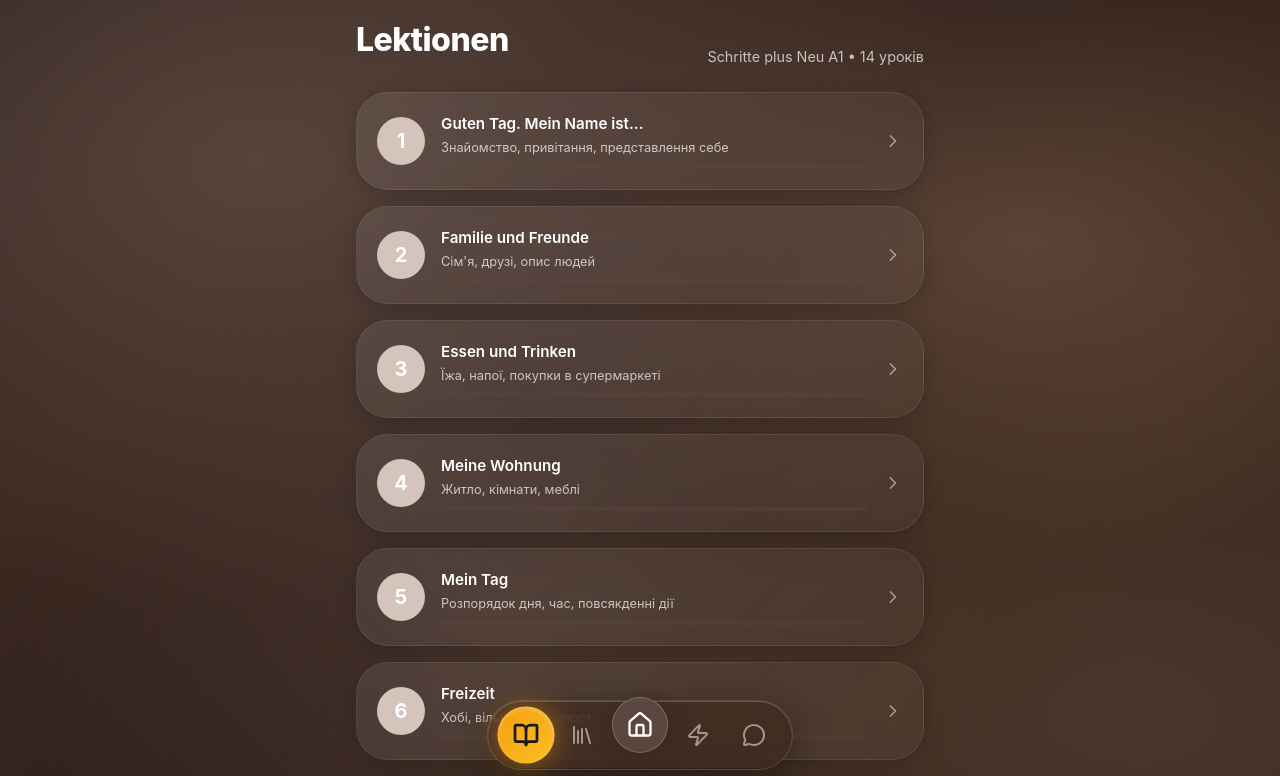
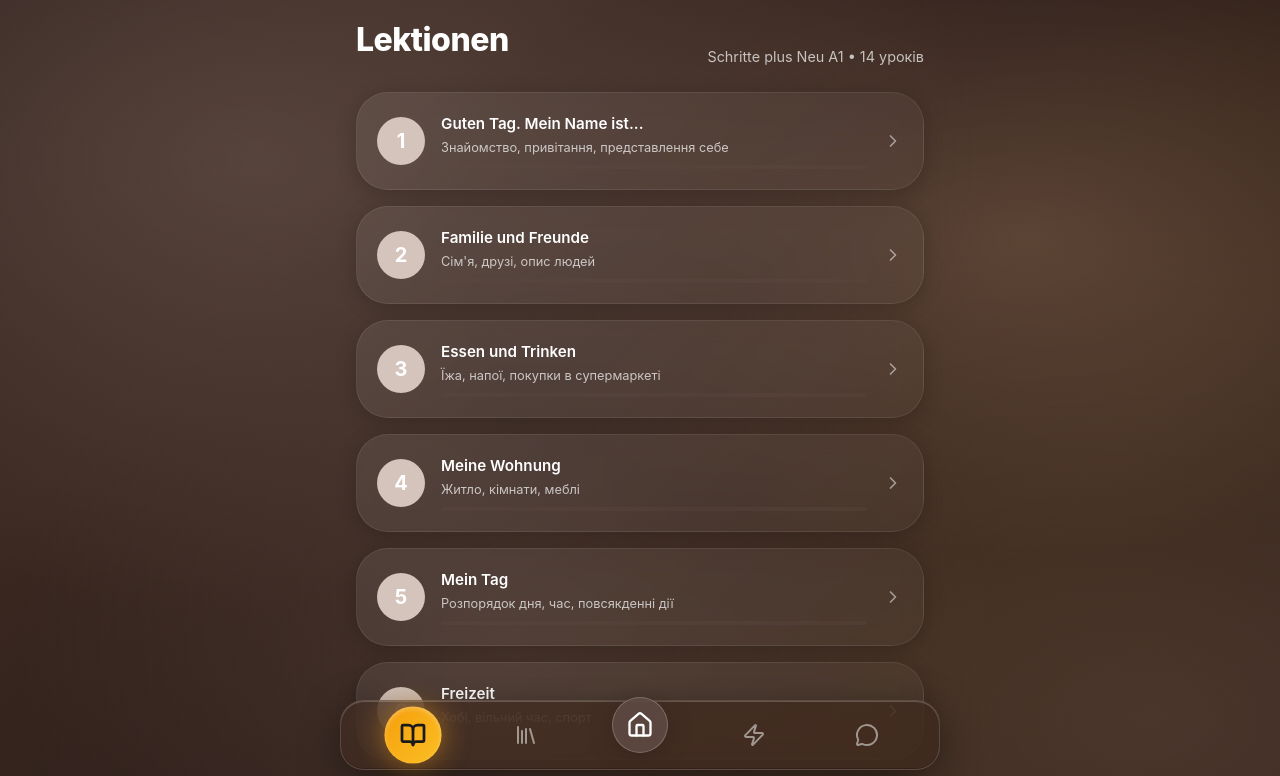
Before and after one commit to Artom-sites/deutsch-trainer-a1, a React (Vite) app: page / in a window 1280 px wide. Shown: the top 776 px of the page. Built offline with nearby package versions, Linux system fonts and the light colour scheme.

Commit message:
Fix: Expand bottom nav to full content width (600px max)

```diff
--- a/src/index.css
+++ b/src/index.css
@@ -152,14 +152,13 @@ body {
     inset 0 -1px 0 rgba(0, 0, 0, 0.2);
 
   border: 1px solid rgba(255, 255, 255, 0.15);
-  border-radius: 100px;
-  padding: 8px 12px;
+  border-radius: 24px;
+  padding: 8px 16px;
   display: flex;
-  justify-content: space-between;
+  justify-content: space-around;
   align-items: center;
-  gap: 4px;
-  min-width: 300px;
-  max-width: 380px;
+  width: calc(100% - 32px);
+  max-width: 600px;
 }
 
 .nav-item {
```
